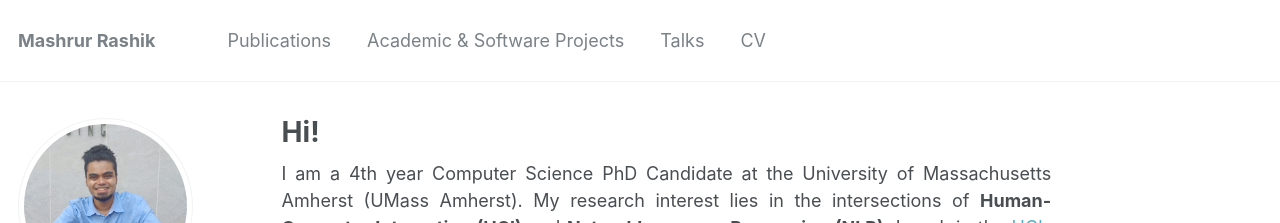
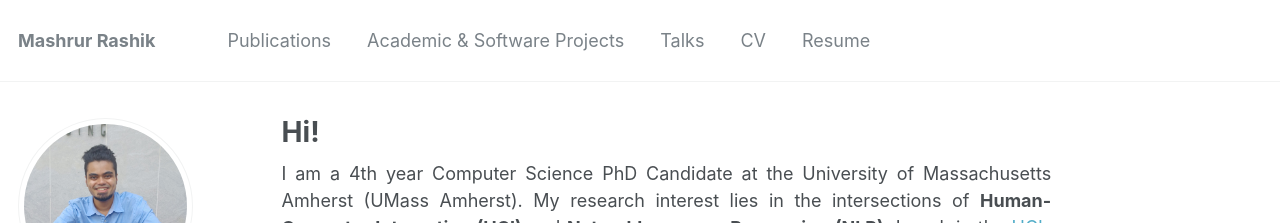
Before and after one commit to mashrur29/mashrur29.github.io, a Jekyll site: the page built from _pages/about.md, in a window 1280 px wide and 900 px high. Shown: the top 223 px of the window. Built offline with Jekyll 4.4.1, drawn with Linux system fonts in a browser that asks for light colours; some web fonts are replaced.

Commit message:
added resume

```diff
--- a/_data/navigation.yml
+++ b/_data/navigation.yml
@@ -11,3 +11,6 @@ main:
 
   - title: "CV"
     url: https://drive.google.com/file/d/1_f6Z4EJ2myo3b9kF8Wkox01T4Ar_ULyM/view
+
+  - title: "Resume"
+    url: https://drive.google.com/file/d/1KRYOGEqPhXB8iOUKlNH2svnBDATV58tn/view?usp=sharing
```
